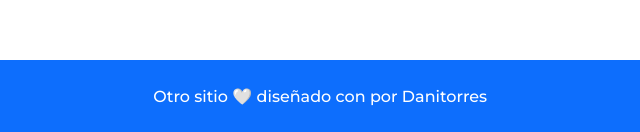
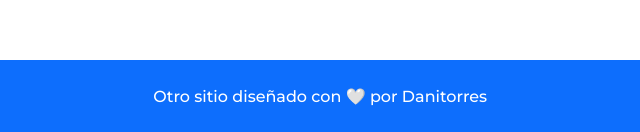
Before and after one commit to danitorrescamilo/FullStack-G74_final_introweb, a plain HTML site: page index.html in a window 1280 px wide. Shown: the part 2763-2895 px from the top of the page, 338-978 px from the left. Drawn offline with nearby package versions, Linux system fonts and the light colour scheme.

Commit message:
Cambio en Footer

```diff
--- a/index.html
+++ b/index.html
@@ -183,7 +183,7 @@
       <!-- caja 1 -->
       <div class="box-footer">
         <a href="#"><img src="images/logo-danitorres-blanco.png" alt="logo Danitorres" width="132" height="42" /></a>
-        <p>Otro sitio 🤍 diseñado con por Danitorres</p>
+        <p>Otro sitio diseñado con 🤍 por Danitorres</p>
         <div class="social">
           <a href="https://www.linkedin.com/in/danieltorrescamilo/" target="_blank" class="fa fa-linkedin"></a>
           <a href="https://www.instagram.com" target="_blank" class="fa fa-instagram"></a>
```
